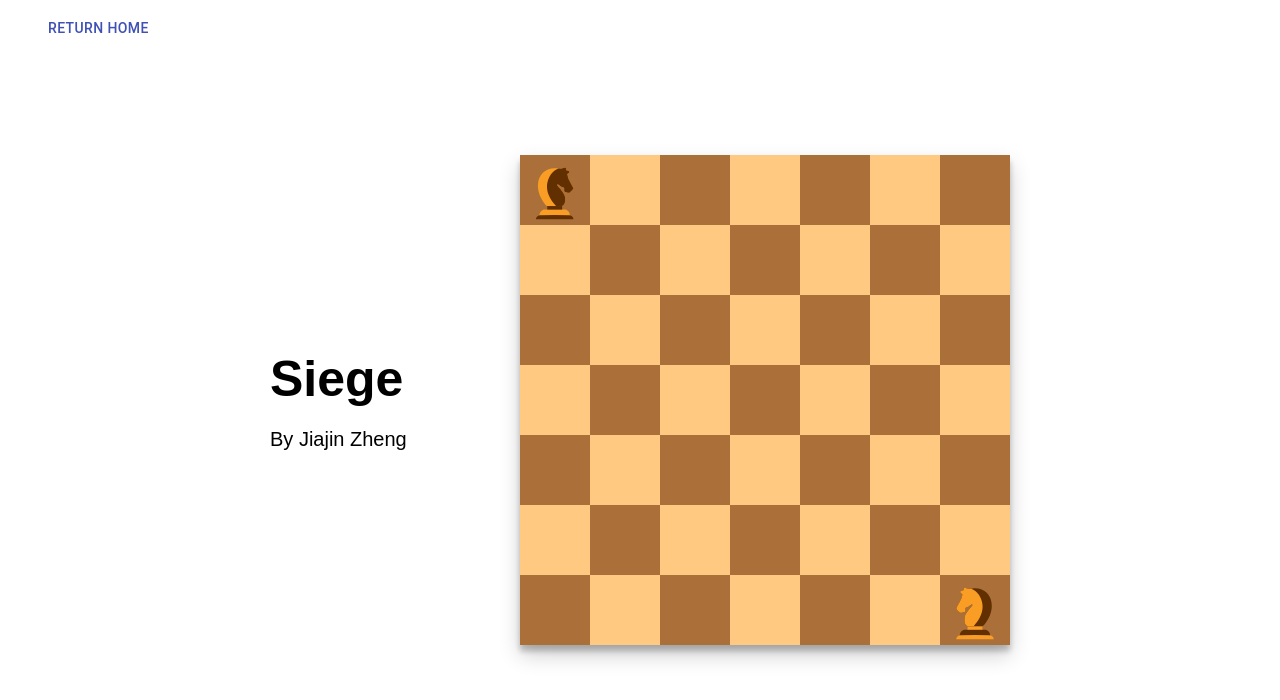
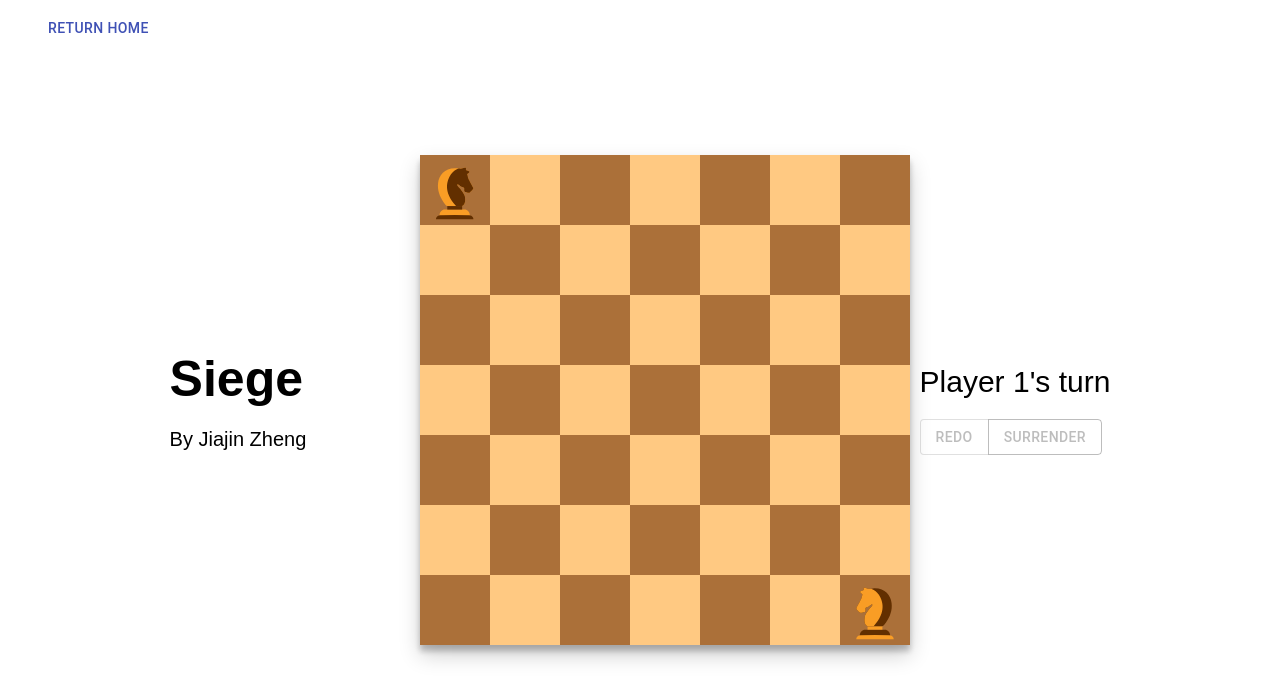
Before and after one commit to jackytsheng/gadget, a React (Create React App) app: page /siege in a window 1280 px wide. Shown: the top 700 px of the page. Built offline with nearby package versions, Linux system fonts and the light colour scheme.

Commit message:
selection can now swap player, history is also accounted for move

```diff
--- /dev/null
+++ b/src/components/Siege/components/Chess.jsx
@@ -0,0 +1,20 @@
+
+import styled from "styled-components";
+
+const CHESS_COLOR_DARK = "#622f00";
+const CHESS_COLOR_LIGHT = "#f99d25";
+
+const Chess = styled.img`
+  width: 60px;
+  height: 60px;
+  z-index: 10;
+  &:hover {
+    cursor: ${ props => props.disabled ? 'auto': 'pointer'};
+  }
+  @media (max-width: 650px) {
+    width: 47px;
+    height: 47px;
+  }
+`;
+
+export default Chess;
--- a/src/components/Siege/components/GameBoard.jsx
+++ b/src/components/Siege/components/GameBoard.jsx
@@ -3,33 +3,12 @@ import styled from "styled-components";
 import CenterWrapper from '../../../Layout/CenterWrapper';
 import WhiteKnight from '../svg/WhiteKnight.svg';
 import DarkKnight from "../svg/DarkKnight.svg";
+import Chess from './Chess';
+import HoverCanvas, { hoverGrid, GridBase, Slot } from "./HoverCanvas";
+import PlayerInfo from './PlayerInfo';
 
-const CHESS_COLOR_DARK = "#622f00";
-const CHESS_COLOR_LIGHT = "#f99d25";
 const BG_COLOR_LIGHT = "#ffc982";
 const BG_COLOR_DARK = "#ab7039";
-const PLAYER_ONE_HOVER_COLOR = "#a4b894e0";
-const PLAYER_TWO_HOVER_COLOR = "#95a5ddbf";
-
-const PLAYER_ONE_CONFIRM_COLOR = "#bae26a";
-const PLAYER_TWO_CONFIRM_COLOR = "#a86ae2";
-
-// game board
-// [
-//   [0 ,"",0 ,"",0 ,"",0 ,"",0 ,"",0 ,"",0 ],
-//   ["","","","","","","","","","","","",""],
-//   [0 ,"",0 ,"",0 ,"",0 ,"",0 ,"",0 ,"",0 ],
-//   ["","","","","","","","","","","","",""],
-//   [0 ,"",0 ,"",0 ,"",0 ,"",0 ,"",0 ,"",0 ],
-//   ["","","","","","","","","","","","",""],
-//   [0 ,"",0 ,"",0 ,"",0 ,"",0 ,"",0 ,"",0 ],
-//   ["","","","","","","","","","","","",""],
-//   [0 ,"",0 ,"",0 ,"",0 ,"",0 ,"",0 ,"",0 ],
-//   ["","","","","","","","","","","","",""],
-//   [0 ,"",0 ,"",0 ,"",0 ,"",0 ,"",0 ,"",0 ],
-//   ["","","","","","","","","","","","",""],
-//   [0 ,"",0 ,"",0 ,"",0 ,"",0 ,"",0 ,"",0 ],
-// ]
 
 const grid = [
   [0 ,"",0 ,"",0 ,"",0 ,"",0 ,"",0 ,"",0 ],
@@ -47,115 +26,15 @@ const grid = [
   [0 ,"",0 ,"",0 ,"",0 ,"",0 ,"",0 ,"",0 ],
 ]
 
-const hoverGrid = [
-  ["x", "x", "x", "x", "x", "x", "x"],
-  ["x", "x", "x", "x", "x", "x", "x"],
-  ["x", "x", "x", "x", "x", "x", "x"],
-  ["x", "x", "x", "x", "x", "x", "x"],
-  ["x", "x", "x", "x", "x", "x", "x"],
-  ["x", "x", "x", "x", "x", "x", "x"],
-  ["x", "x", "x", "x", "x", "x", "x"],
-];
 
 const MainWrapper = styled.div`
   position:relative;
 `
 
-
-const GridBase = styled.div`
-  width: 490px;
-  height: 490px;
-  display: grid;
-  grid-template-columns: repeat(7, 1fr);
-  grid-template-rows: repeat(7, 1fr);
-  @media (max-width: 650px) {
-    width: 385px;
-    height: 385px;
-  }
-`;
 const GridLayout = styled(GridBase)`
-
   box-shadow: 0 10px 20px rgba(0, 0, 0, 0.19), 0 6px 6px rgba(0, 0, 0, 0.23);
-
 `;
 
-const HoverLayout= styled(GridBase)`
-  position:absolute;
-  top:0;
-  bottom:0;
-  left:0;
-  right:0;
-`;
-
-
-const Slot = styled.div`
-  width: 100%;
-  height: 100%;
-  background-color:${props => props.bgColor};
-  box-sizing:border-box;
-`;
-
-const HoverSlot = styled(Slot)`
-  background-color:${(props) =>
-    props.player === 1 ? PLAYER_ONE_HOVER_COLOR : PLAYER_TWO_HOVER_COLOR}}
-  &:hover {
-    background-color: ${(props) =>
-      props.player === 1 ? PLAYER_ONE_CONFIRM_COLOR : PLAYER_TWO_CONFIRM_COLOR};
-    cursor: pointer;
-  }
-`;
-const HoverSlotFiller = styled.div`
-  width: 100%;
-  height: 100%;
-`
-
-const Chess = styled.img`
-  width: 60px;
-  height: 60px;
-  z-index:10;
-  &:hover{
-    cursor:pointer;
-  }
-  @media (max-width: 650px) {
-    width: 47px;
-    height: 47px;
-  }
-`;
-
-
-
-const generateHoverGrid = (grid, onClick,player) => {
-
-  return grid.map((GridRow, row) =>
-    GridRow.map((slot, column) => {
-      if (slot === "o") {
-        return (
-          <HoverSlot
-            key={"Hover" + row + column}
-            onClick={() => onClick(column,row,player)}
-            player ={player}
-            bgColor={
-              player === 1 ? PLAYER_ONE_HOVER_COLOR : PLAYER_TWO_HOVER_COLOR
-            }
-          />
-        );
-      } else {
-        return <HoverSlotFiller key={"Hover" + row + column} />;
-      }
-    })
-  );
-};
-
-const HoverCanvas = ({onClick, player,hoverGrid}) =>{
-
-return (
-  <HoverLayout>
-    {generateHoverGrid(hoverGrid, onClick, player)}
-  </HoverLayout>
-);
-
-
-}
 
 const copy = (array) => JSON.parse(JSON.stringify(array));
 
@@ -164,7 +43,7 @@ class GameBoard extends React.Component {
   constructor(props) {
     super(props);
     this.state = {
-      history: [],
+      history: [{ P1Coor: { x: 0, y: 0 }, P2Coor: { x: 6, y: 6 } }],
       gameBoard: copy(grid),
       P1Coor: { x: 0, y: 0 },
       P2Coor: { x: 6, y: 6 },
@@ -172,13 +51,15 @@ class GameBoard extends React.Component {
       selected: false,
       hoverGrid: copy(hoverGrid),
     };
+    this.redo = this.redo.bind(this);
     this.handleMove = this.handleMove.bind(this);
     this.toggleSelected = this.toggleSelected.bind(this);
   }
 
   toggleSelected(player) {
     let hoverGrid = this.generateMovableSlot(player);
-    this.setState({ selected: !this.state.selected, hoverGrid, player });
+
+    this.setState({ selected: !this.state.selected, hoverGrid,});
   }
 
   isOtherPlayerOnSpot(x, y) {
@@ -255,15 +136,23 @@ class GameBoard extends React.Component {
   }
 
   handleMove(x, y, player) {
+    let {history,P1Coor,P2Coor} = this.state;
+
     if (player === 1) {
+      history.push({P1Coor:{x,y},P2Coor});
       this.setState({
+        history,
         selected: false,
         P1Coor: { x, y },
+        player: 2,
       });
     } else {
+      history.push({ P2Coor: { x, y }, P1Coor });
       this.setState({
+        history,
         selected: false,
         P2Coor: { x, y },
+        player: 1,
       });
     }
   }
@@ -286,7 +175,10 @@ class GameBoard extends React.Component {
         <Chess
           src={DarkKnight}
           alt="Dark Knight"
-          onClick={() => this.toggleSelected(1)}
+          disabled={this.state.player === 2}
+          onClick={() =>
+            this.state.player === 1 ? this.toggleSelected(1) : undefined
+          }
         ></Chess>
       );
     } else if (P2Coor.x === column && P2Coor.y === row) {
@@ -294,7 +186,8 @@ class GameBoard extends React.Component {
         <Chess
           src={WhiteKnight}
           alt="White Knight"
-          onClick={() => this.toggleSelected(2)}
+          disabled={this.state.player === 1}
+          onClick={() => this.state.player === 2 ? this.toggleSelected(2) : undefined}
         ></Chess>
       );
     }
@@ -321,11 +214,24 @@ class GameBoard extends React.Component {
       })
     );
   }
+  redo(){
+    let {history,player} = this.state;
 
+    //...history gives P1Coor and P2 Coor
+    history.pop();
+    const { P1Coor, P2Coor } = history[history.length-1];
+    this.setState({
+        history,
+        P1Coor,
+        P2Coor,
+        player: player === 1 ? 2:1
+      });
+  }
   render() {
-    const { P1Coor, P2Coor, selected, hoverGrid, player } = this.state;
+    const { P1Coor, P2Coor, selected, hoverGrid, player ,history} = this.state;
 
     return (
+      <React.Fragment>
         <MainWrapper>
           <GridLayout>{this.generateGrid(P1Coor, P2Coor)}</GridLayout>
           {selected ? (
@@ -336,6 +242,8 @@ class GameBoard extends React.Component {
             />
           ) : null}
         </MainWrapper>
+        <PlayerInfo player={player} surrenderDisabled ={true} redoDisabled={ history.length === 1} redo={this.redo}/>
+      </React.Fragment>
     );
   }
 }
--- /dev/null
+++ b/src/components/Siege/components/HoverCanvas.jsx
@@ -0,0 +1,96 @@
+
+import React from "react";
+import styled from "styled-components";
+
+
+export const GridBase = styled.div`
+  width: 490px;
+  height: 490px;
+  display: grid;
+  grid-template-columns: repeat(7, 1fr);
+  grid-template-rows: repeat(7, 1fr);
+  @media (max-width: 650px) {
+    width: 385px;
+    height: 385px;
+  }
+`;
+
+export const Slot = styled.div`
+  width: 100%;
+  height: 100%;
+  background-color: ${(props) => props.bgColor};
+  box-sizing: border-box;
+`;
+
+const PLAYER_ONE_HOVER_COLOR = "#a4b894e0";
+const PLAYER_TWO_HOVER_COLOR = "#95a5ddbf";
+
+const PLAYER_ONE_CONFIRM_COLOR = "#bae26a";
+const PLAYER_TWO_CONFIRM_COLOR = "#a86ae2";
+
+
+export const hoverGrid = [
+   ["x", "x", "x", "x", "x", "x", "x"],
+   ["x", "x", "x", "x", "x", "x", "x"],
+   ["x", "x", "x", "x", "x", "x", "x"],
+   ["x", "x", "x", "x", "x", "x", "x"],
+   ["x", "x", "x", "x", "x", "x", "x"],
+   ["x", "x", "x", "x", "x", "x", "x"],
+   ["x", "x", "x", "x", "x", "x", "x"],
+ ];
+
+
+const HoverLayout = styled(GridBase)`
+  position: absolute;
+  top: 0;
+  bottom: 0;
+  left: 0;
+  right: 0;
+`;
+
+
+const HoverSlot = styled(Slot)`
+  background-color:${(props) =>
+    props.player === 1 ? PLAYER_ONE_HOVER_COLOR : PLAYER_TWO_HOVER_COLOR}}
+  &:hover {
+    background-color: ${(props) =>
+      props.player === 1 ? PLAYER_ONE_CONFIRM_COLOR : PLAYER_TWO_CONFIRM_COLOR};
+    cursor: pointer;
+  }
+`;
+const HoverSlotFiller = styled.div`
+  width: 100%;
+  height: 100%;
+`;
+
+
+const generateHoverGrid = (grid, onClick, player) => {
+  return grid.map((GridRow, row) =>
+    GridRow.map((slot, column) => {
+      if (slot === "o") {
+        return (
+          <HoverSlot
+            key={"Hover" + row + column}
+            onClick={() => onClick(column, row, player)}
+            player={player}
+            bgColor={
+              player === 1 ? PLAYER_ONE_HOVER_COLOR : PLAYER_TWO_HOVER_COLOR
+            }
+          />
+        );
+      } else {
+        return <HoverSlotFiller key={"Hover" + row + column} />;
+      }
+    })
+  );
+};
+
+
+
+const HoverCanvas = ({ onClick, player, hoverGrid }) => {
+  return (
+    <HoverLayout>{generateHoverGrid(hoverGrid, onClick, player)}</HoverLayout>
+  );
+};
+
+export default HoverCanvas;
--- /dev/null
+++ b/src/components/Siege/components/PlayerInfo.jsx
@@ -0,0 +1,86 @@
+import React from 'react';
+import Button from "@material-ui/core/Button";
+import ButtonGroup from "@material-ui/core/ButtonGroup";
+import styled from "styled-components";
+import PropTypes from "prop-types";
+
+
+const PlayerTurnInfo = styled.div`
+  display: flex;
+  flex-direction: column;
+  justify-content: center;
+
+  @media (max-width: 1000px) {
+    margin-top: 10px;
+    flex-direction: row;
+    justify-content: center;
+    align-items: center;
+  }
+`;
+
+const TurnInfo = styled.div`
+  padding-left: 10px;
+  font-size: 30px;
+  font-weight: 500;
+  margin: 20px 0;
+  @media (max-width: 500px) {
+    font-size: 18px;
+  }
+  @media (max-width: 1000px) {
+    margin: 0 10px;
+    font-size: 20px;
+  }
+`;
+
+const HorizontalFlexWrapper = styled.div`
+  width: ${props => props.width + "px"};
+  display: flex;
+  padding-left: 10px;
+  @media (max-width: 1000px) {
+    width: auto;
+  }
+`;
+
+const PlayerInfo = ({
+  redo,
+  surrenderDisabled,
+  redoDisabled,
+  player,
+  surrender,
+  HorizontalWidth,
+}) => (
+  <PlayerTurnInfo>
+    <TurnInfo>Player {player}'s turn</TurnInfo>
+    <HorizontalFlexWrapper width={HorizontalWidth}>
+      <ButtonGroup aria-label="outlined button group">
+        <Button
+          variant="outlined"
+          color="primary"
+          onClick={redo}
+          disabled={redoDisabled}
+        >
+          Redo
+        </Button>
+        <Button
+          variant="outlined"
+          color="secondary"
+          onClick={surrender}
+          disabled={surrenderDisabled}
+        >
+          Surrender
+        </Button>
+      </ButtonGroup>
+    </HorizontalFlexWrapper>
+  </PlayerTurnInfo>
+);
+
+PlayerInfo.propTypes = {
+  HorizontalWidth: PropTypes.number.isRequired,
+  player: PropTypes.number.isRequired,
+  surrender: PropTypes.func.isRequired,
+  redo: PropTypes.func.isRequired,
+  redoDisabled: PropTypes.bool.isRequired,
+  surrenderDisabled: PropTypes.bool.isRequired,
+};
+
+export default PlayerInfo;
```
Also changed, not shown: src/components/Siege/svg/PlayerOneFence.svg (added), src/components/Siege/svg/PlayerTwoFence.svg (added). Lines whose indentation alone changed are shown as unchanged.
